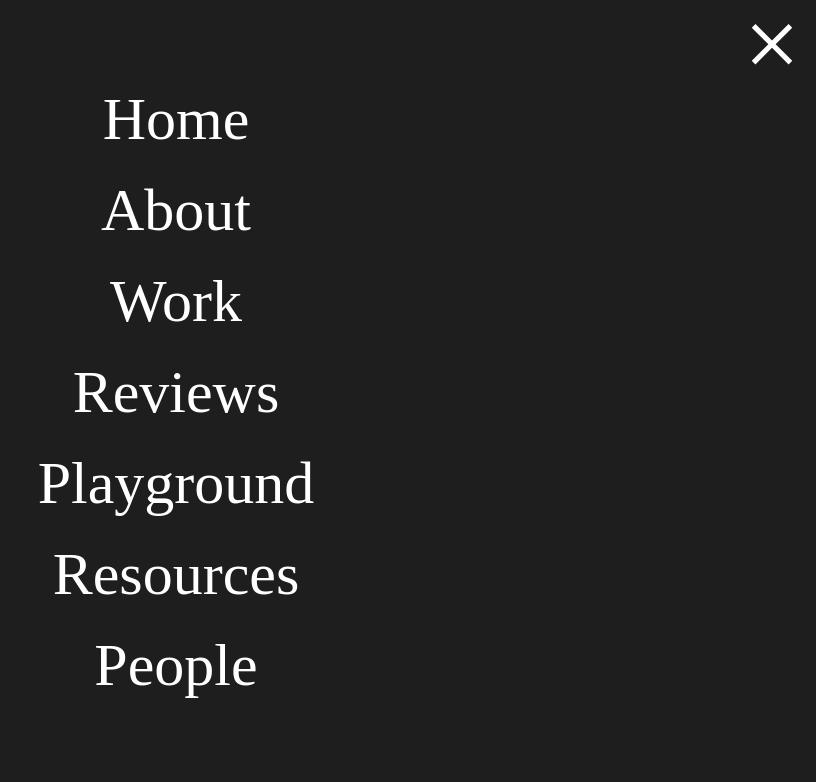
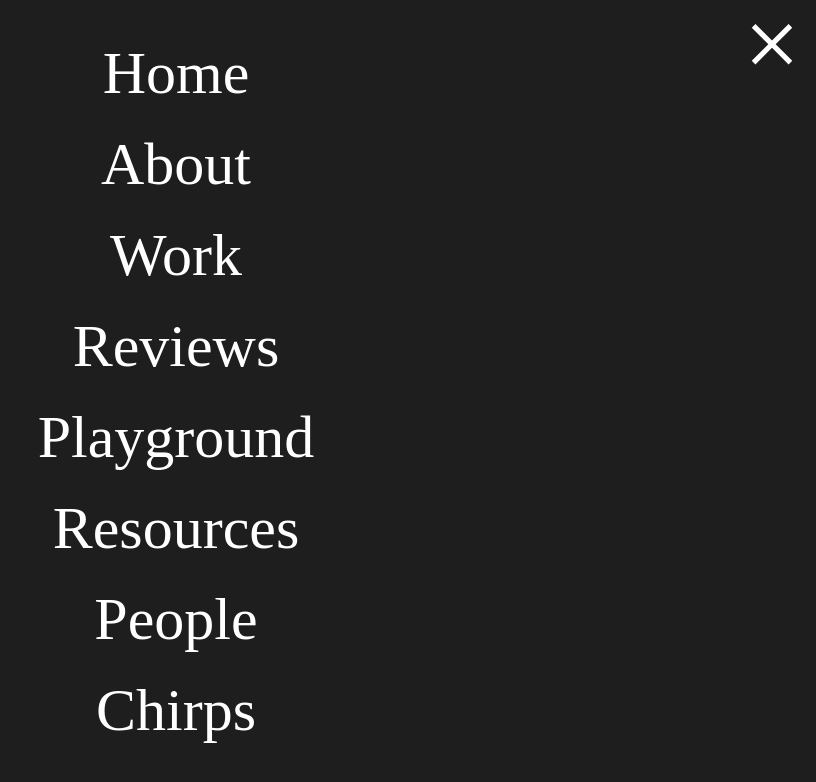
Before and after one commit to eugelogic/emerald, a Next.js app: page /menu in a window 1280 px wide. Shown: the top 782 px of the page, without its empty margins (464-1280 px from the left). Built offline with nearby package versions, Linux system fonts and the light colour scheme; a web font is replaced by a local one.

Commit message:
Add a menu link to the Chirps page

```diff
--- a/pages/menu.js
+++ b/pages/menu.js
@@ -16,6 +16,7 @@ const Menu = () => {
                 <link rel="preconnect" href="https://fonts.gstatic.com" crossOrigin="true" />
                 <link href="https://fonts.googleapis.com/css2?family=McLaren&display=swap" rel="stylesheet" />
             </Head>
+            <BackButton color="white" />
             <nav className={styles.navHack}>
                 <ul>
                     <li>
@@ -53,8 +54,12 @@ const Menu = () => {
                             <a>People</a>
                         </Link>
                     </li>
+                    <li>
+                        <Link href="/chirps">
+                            <a>Chirps</a>
+                        </Link>
+                    </li>
                 </ul>
-                <BackButton color="white" />
             </nav>
         </>
     )
```
